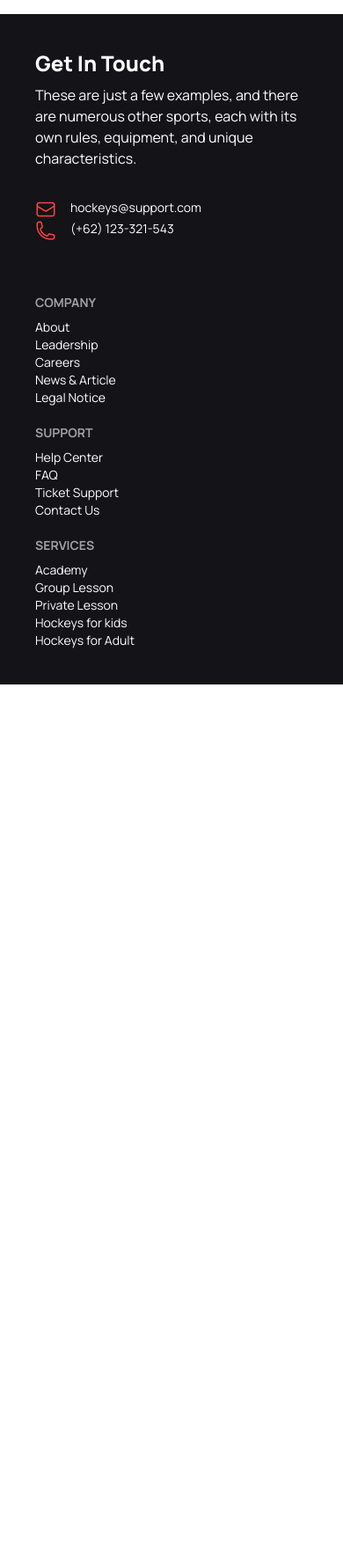
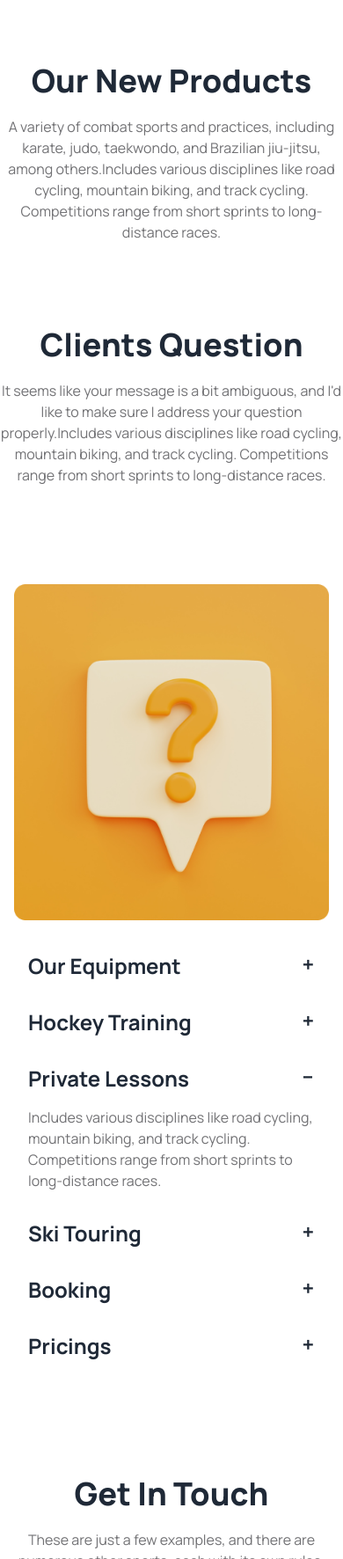
Before and after one commit to ShakirEvan530/assignment_3, a plain HTML site: page index.html in a window 390 px wide. Shown: the part 2860-4632 px from the top of the page at 88% size. Before the commit the page ends 3638 px from the top, so only its background shows below. Drawn offline with nearby package versions, Linux system fonts and the light colour scheme.

Commit message:
fourth commit done

```diff
--- a/index.html
+++ b/index.html
@@ -155,6 +155,87 @@
                     </div>
                   </div>
         </section>
+        <section class="text-center my-24">
+            <h3 class="text-4xl font-extrabold mb-5">Our New Products</h3>
+            <p class=" text-[#13131899] lg:max-w-3xl mx-auto sm:text-sm"> A variety of combat sports and practices, including karate, judo, taekwondo, and Brazilian jiu-jitsu, among others.Includes various disciplines like road cycling, mountain biking, and track cycling. Competitions range from short sprints to long-distance races. </p>
+           </section>
+        <section class="text-center my-24">
+            <h3 class="text-4xl font-extrabold mb-5">Clients Question</h3>
+            <p class=" text-[#13131899] lg:max-w-3xl mx-auto sm:text-sm"> It seems like your message is a bit ambiguous, and I'd like to make sure I address your question properly.Includes various disciplines like road cycling, mountain biking, and track cycling. Competitions range from short sprints to long-distance races. </p>
+           </section>
+
+           <section>
+            <div class="hero min-h-screen ">
+                <div class="hero-content flex-col lg:flex-row">
+                  <img src="Images/11.png" class=" lg:max-w-lg rounded-lg mr-10 sm:max-w-sm mx-auto"  />
+                  <div class="py-1">
+                    <div class="collapse collapse-plus">
+                        <input type="radio" name="my-accordion-3" checked="checked" />
+                        <div class="collapse-title text-2xl font-bold">
+                            Our Equipment
+                        </div>
+                        <div class="collapse-content">
+                          <p class="text-[#13131899] sm:text-sm">Includes various disciplines like road cycling, mountain biking, and track cycling. Competitions range from short sprints to long-distance races.</p>
+                        </div>
+                      </div>
+                    <div class="collapse collapse-plus">
+                        <input type="radio" name="my-accordion-3" checked="checked" />
+                        <div class="collapse-title text-2xl font-bold">
+                            Hockey Training
+                        </div>
+                        <div class="collapse-content">
+                          <p class="text-[#13131899] sm:text-sm">Includes various disciplines like road cycling, mountain biking, and track cycling. Competitions range from short sprints to long-distance races.</p>
+                        </div>
+                      </div>
+                    <div class="collapse collapse-plus">
+                        <input type="radio" name="my-accordion-3" checked="checked" />
+                        <div class="collapse-title text-2xl font-bold">
+                            Private Lessons
+                        </div>
+                        <div class="collapse-content">
+                          <p class="text-[#13131899] sm:text-sm">Includes various disciplines like road cycling, mountain biking, and track cycling. Competitions range from short sprints to long-distance races.</p>
+                        </div>
+                      </div>
+                      <div class="collapse collapse-plus">
+                        <input type="radio" name="my-accordion-3" />
+                        <div class="collapse-title text-2xl font-bold">
+                            Ski Touring
+                        </div>
+                        <div class="collapse-content">
+                          <p class="text-[#13131899] sm:text-sm">Includes various disciplines like road cycling, mountain biking, and track cycling. Competitions range from short sprints to long-distance races.</p>
+                        </div>
+                      </div>
+                      <div class="collapse collapse-plus">
+                        <input type="radio" name="my-accordion-3" />
+                        <div class="collapse-title text-2xl font-bold">
+                            Booking
+                        </div>
+                        <div class="collapse-content">
+                          <p class="text-[#13131899] sm:text-sm">Includes various disciplines like road cycling, mountain biking, and track cycling. Competitions range from short sprints to long-distance races.</p>
+                        </div>
+                      </div>
+                      <div class="collapse collapse-plus">
+                        <input type="radio" name="my-accordion-3" />
+                        <div class="collapse-title text-2xl font-bold">
+                            Pricings
+                        </div>
+                        <div class="collapse-content">
+                          <p class="text-[#13131899] sm:text-sm">Includes various disciplines like road cycling, mountain biking, and track cycling. Competitions range from short sprints to long-distance races.</p>
+                        </div>
+                      </div>
+                  </div>
+                </div>
+              </div>
+           </section>
+           <section class="text-center my-24">
+            <h3 class="text-4xl font-extrabold mb-5">Get In Touch</h3>
+            <p class=" text-[#13131899] lg:max-w-3xl mx-auto sm:text-sm"> These are just a few examples, and there are numerous other sports, each with its own rules, equipment, and unique characteristics. Sports play a significant role in promoting physical fitness, teamwork, and competition while providing entertainment for millions of people worldwide.</p>
+           </section>
+
+        <section class=" justify-center items-center p-10 bg-[#13131805] rounded-r-xl my-20">
+                    <h3 class="text-center text-[#131318] gap-10 font-extrabold text-2xl">Social Media</h3>
+                    <img class="mx-auto mt-5" src="Images/Social.svg" alt="">
+        </section>
     </main>
 
         <footer class=" sm: footer p-10 bg-[#131318] text-[#FFFFFF]">
```
Also changed, not shown: Images/Social.svg (added).
